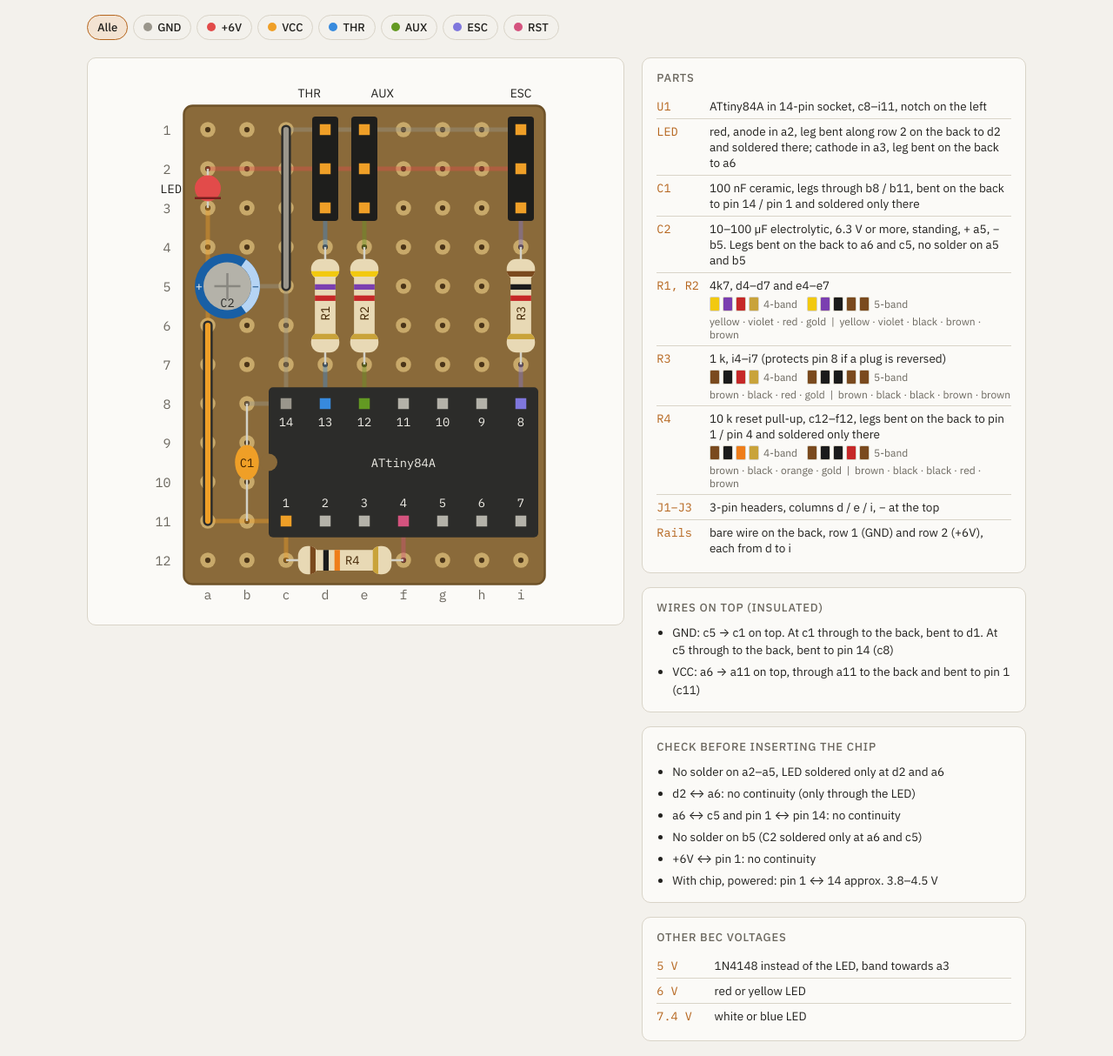
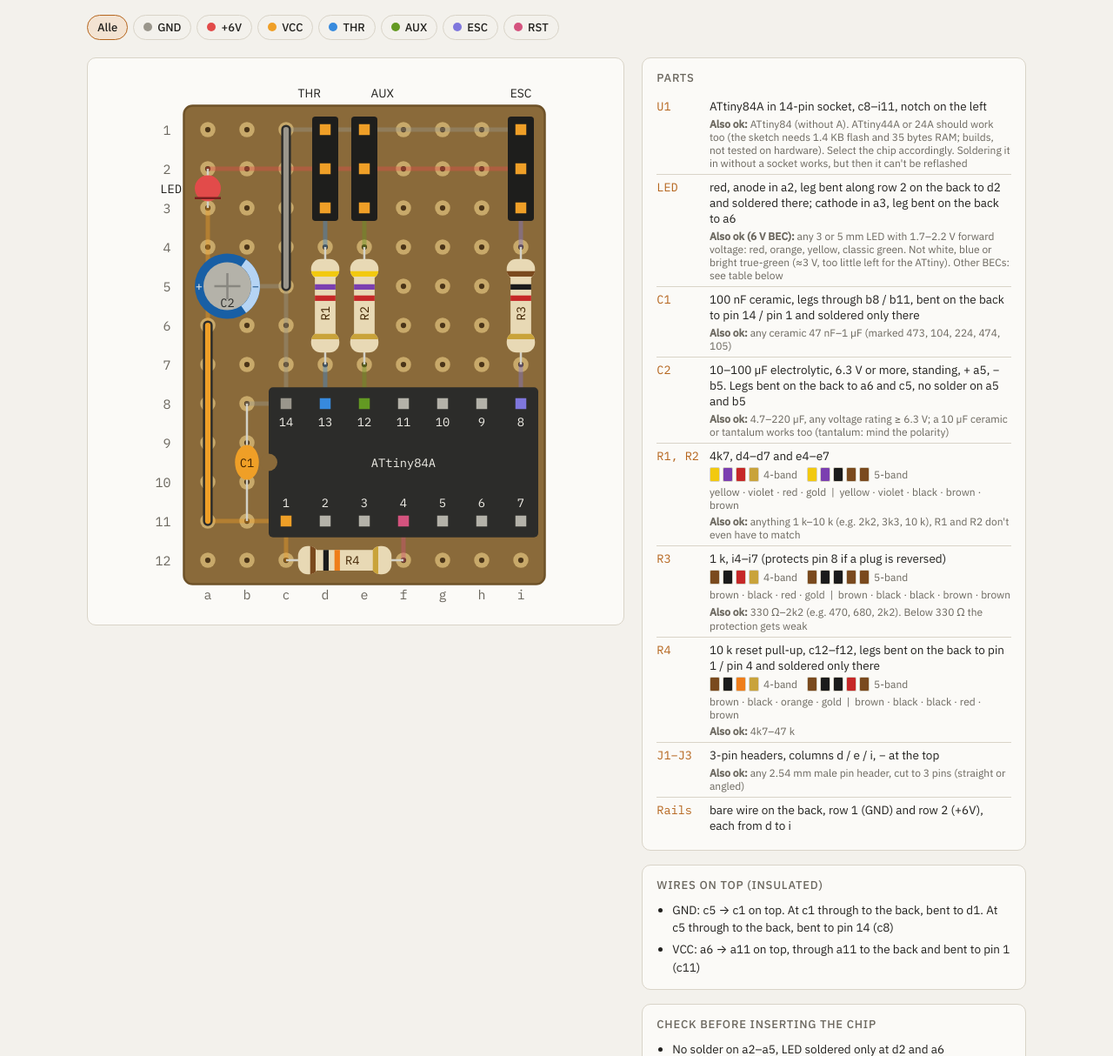
Before and after one commit to rolandkohn/ATinyCrawl, a plain HTML site: page docs/index.html in a window 1280 px wide. Shown: the part 86-1300 px from the top of the page at 87% size. Drawn offline with Linux system fonts and the light colour scheme.

Commit message:
Docs: part alternatives, link ISP programmer

```diff
--- a/docs/index.html
+++ b/docs/index.html
@@ -42,6 +42,8 @@
 ul{margin:0;padding-left:18px;font-size:13.5px;display:grid;gap:4px}
 code{font-family:var(--mono);font-size:12.5px}
 .note{font-size:13px;color:var(--muted);margin:0}
+.alt{font-size:12px;color:var(--muted);margin-top:4px}
+.alt b{font-weight:600}
 .bands{display:flex;flex-wrap:wrap;align-items:center;gap:3px;margin-top:4px;font-size:12px;color:var(--muted)}
 .bands b{width:10px;height:15px;border-radius:2px;display:inline-block;border:1px solid var(--line)}
 .bands span{margin:0 8px 0 2px}
@@ -102,20 +104,28 @@
       <section>
         <h2>Parts</h2>
         <table>
-          <tr><td>U1</td><td>ATtiny84A in 14-pin socket, c8–i11, notch on the left</td></tr>
-          <tr><td>LED</td><td>red, anode in a2, leg bent along row 2 on the back to d2 and soldered there; cathode in a3, leg bent on the back to a6</td></tr>
-          <tr><td>C1</td><td>100 nF ceramic, legs through b8 / b11, bent on the back to pin 14 / pin 1 and soldered only there</td></tr>
-          <tr><td>C2</td><td>10–100 µF electrolytic, 6.3 V or more, standing, + a5, − b5. Legs bent on the back to a6 and c5, no solder on a5 and b5</td></tr>
+          <tr><td>U1</td><td>ATtiny84A in 14-pin socket, c8–i11, notch on the left
+            <div class="alt"><b>Also ok:</b> ATtiny84 (without A). ATtiny44A or 24A should work too (the sketch needs 1.4 KB flash and 35 bytes RAM; builds, not tested on hardware). Select the chip accordingly. Soldering it in without a socket works, but then it can't be reflashed</div></td></tr>
+          <tr><td>LED</td><td>red, anode in a2, leg bent along row 2 on the back to d2 and soldered there; cathode in a3, leg bent on the back to a6
+            <div class="alt"><b>Also ok (6 V BEC):</b> any 3 or 5 mm LED with 1.7–2.2 V forward voltage: red, orange, yellow, classic green. Not white, blue or bright true-green (≈3 V, too little left for the ATtiny). Other BECs: see table below</div></td></tr>
+          <tr><td>C1</td><td>100 nF ceramic, legs through b8 / b11, bent on the back to pin 14 / pin 1 and soldered only there
+            <div class="alt"><b>Also ok:</b> any ceramic 47 nF–1 µF (marked 473, 104, 224, 474, 105)</div></td></tr>
+          <tr><td>C2</td><td>10–100 µF electrolytic, 6.3 V or more, standing, + a5, − b5. Legs bent on the back to a6 and c5, no solder on a5 and b5
+            <div class="alt"><b>Also ok:</b> 4.7–220 µF, any voltage rating ≥ 6.3 V; a 10 µF ceramic or tantalum works too (tantalum: mind the polarity)</div></td></tr>
           <tr><td>R1, R2</td><td>4k7, d4–d7 and e4–e7
             <div class="bands" title="yellow violet red gold / yellow violet black brown brown"><b style="background:#f2c90f"></b><b style="background:#7b3fb0"></b><b style="background:#c62828"></b><b style="background:#c9a33a"></b><span>4-band</span><b style="background:#f2c90f"></b><b style="background:#7b3fb0"></b><b style="background:#1b1b1b"></b><b style="background:#7a4a1e"></b><b style="background:#7a4a1e"></b><span>5-band</span></div>
-            <div class="bands">yellow · violet · red · gold &nbsp;|&nbsp; yellow · violet · black · brown · brown</div></td></tr>
+            <div class="bands">yellow · violet · red · gold &nbsp;|&nbsp; yellow · violet · black · brown · brown</div>
+            <div class="alt"><b>Also ok:</b> anything 1 k–10 k (e.g. 2k2, 3k3, 10 k), R1 and R2 don't even have to match</div></td></tr>
           <tr><td>R3</td><td>1 k, i4–i7 (protects pin 8 if a plug is reversed)
             <div class="bands"><b style="background:#7a4a1e"></b><b style="background:#1b1b1b"></b><b style="background:#c62828"></b><b style="background:#c9a33a"></b><span>4-band</span><b style="background:#7a4a1e"></b><b style="background:#1b1b1b"></b><b style="background:#1b1b1b"></b><b style="background:#7a4a1e"></b><b style="background:#7a4a1e"></b><span>5-band</span></div>
-            <div class="bands">brown · black · red · gold &nbsp;|&nbsp; brown · black · black · brown · brown</div></td></tr>
+            <div class="bands">brown · black · red · gold &nbsp;|&nbsp; brown · black · black · brown · brown</div>
+            <div class="alt"><b>Also ok:</b> 330 Ω–2k2 (e.g. 470, 680, 2k2). Below 330 Ω the protection gets weak</div></td></tr>
           <tr><td>R4</td><td>10 k reset pull-up, c12–f12, legs bent on the back to pin 1 / pin 4 and soldered only there
             <div class="bands"><b style="background:#7a4a1e"></b><b style="background:#1b1b1b"></b><b style="background:#ef7d1a"></b><b style="background:#c9a33a"></b><span>4-band</span><b style="background:#7a4a1e"></b><b style="background:#1b1b1b"></b><b style="background:#1b1b1b"></b><b style="background:#c62828"></b><b style="background:#7a4a1e"></b><span>5-band</span></div>
-            <div class="bands">brown · black · orange · gold &nbsp;|&nbsp; brown · black · black · red · brown</div></td></tr>
-          <tr><td>J1–J3</td><td>3-pin headers, columns d / e / i, − at the top</td></tr>
+            <div class="bands">brown · black · orange · gold &nbsp;|&nbsp; brown · black · black · red · brown</div>
+            <div class="alt"><b>Also ok:</b> 4k7–47 k</div></td></tr>
+          <tr><td>J1–J3</td><td>3-pin headers, columns d / e / i, − at the top
+            <div class="alt"><b>Also ok:</b> any 2.54 mm male pin header, cut to 3 pins (straight or angled)</div></td></tr>
           <tr><td>Rails</td><td>bare wire on the back, row 1 (GND) and row 2 (+6V), each from d to i</td></tr>
         </table>
       </section>
@@ -138,9 +148,9 @@
       <section>
         <h2>Other BEC voltages</h2>
         <table>
-          <tr><td>5 V</td><td>1N4148 instead of the LED, band towards a3</td></tr>
-          <tr><td>6 V</td><td>red or yellow LED</td></tr>
-          <tr><td>7.4 V</td><td>white or blue LED</td></tr>
+          <tr><td>5 V</td><td>1N4148 instead of the LED, band towards a3. Also ok: 1N4001–1N4007, 1N5817/1N5819, or a wire bridge (no power indicator then)</td></tr>
+          <tr><td>6 V</td><td>red or yellow LED. Also ok: orange or classic green LED</td></tr>
+          <tr><td>7.4 V</td><td>white or blue LED, measure to confirm</td></tr>
         </table>
       </section>
     </aside>
@@ -447,7 +457,7 @@
       <p class="note">All three headers: − at the top (board edge), + in the middle, signal at the bottom. Receiver and steering servo are powered through the board's rails.</p>
 
       <h3>Programming</h3>
-      <p>Flash the chip with any ISP programmer, e.g. an Arduino as ISP on a breadboard (see the separate <i>attiny-isp-breadboard</i> guide). Program it off the board, never in the socket with ESC and receiver attached.</p>
+      <p>Flash the chip with any ISP programmer, e.g. an Arduino as ISP on a breadboard (see <a href="https://github.com/rolandkohn/attiny-isp-breadboard">attiny-isp-breadboard</a>: a permanent Nano-as-ISP setup on a half-size breadboard, no soldering). Program it off the board, never in the socket with ESC and receiver attached.</p>
       <table>
         <tr><td>Core</td><td>ATTinyCore</td></tr>
         <tr><td>Board / chip</td><td><code>ATtiny24/44/84(a) (No bootloader)</code> / <code>ATtiny84(a)</code></td></tr>
@@ -484,10 +494,11 @@
       <h3>Voltage variants</h3>
       <p>Target is 4.0 to 4.5 V at the ATtiny. The part in a2/a3 drops the BEC voltage by its forward voltage.</p>
       <table>
-        <tr><td>5 V BEC</td><td>1N4148, band towards a3, approx. 4.4 V</td></tr>
-        <tr><td>6 V BEC</td><td>red or yellow LED, approx. 4.1 V</td></tr>
+        <tr><td>5 V BEC</td><td>1N4148, band towards a3, approx. 4.4 V. Also ok: 1N4001–1N4007 (≈ 4.3 V), Schottky 1N5817/1N5819 (≈ 4.7 V), or a wire bridge (5 V, no power indicator)</td></tr>
+        <tr><td>6 V BEC</td><td>red or yellow LED, approx. 4.1 V. Also ok: orange or classic green LED</td></tr>
         <tr><td>7.4 V BEC</td><td>white or blue LED, approx. 4.4 V, measure to confirm</td></tr>
       </table>
+      <p>Whatever you use: measure pin 1 ↔ pin 14 before inserting the chip. Anything between 3.0 and 5.5 V works, 4.0–4.5 V is the sweet spot.</p>
 
       <h3>Bypass</h3>
       <p>If the board fails or gets wet: unplug the receiver patch cable and the ESC plug and join them with a piece of pin header (3 pins, plastic carrier pushed to the middle). Keep the adapter on the chassis next to the board.</p>
```
